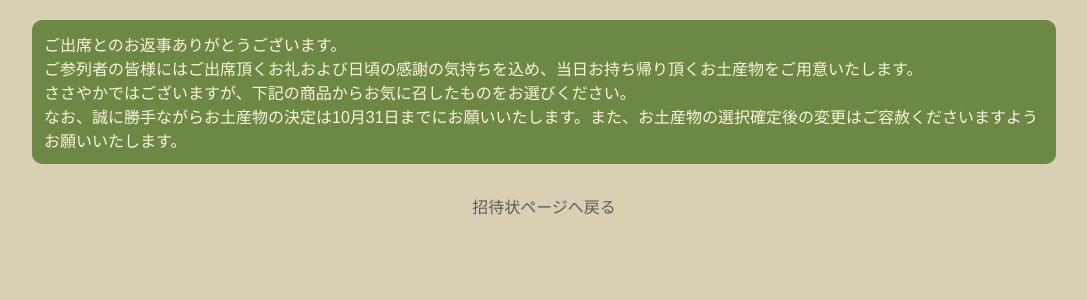
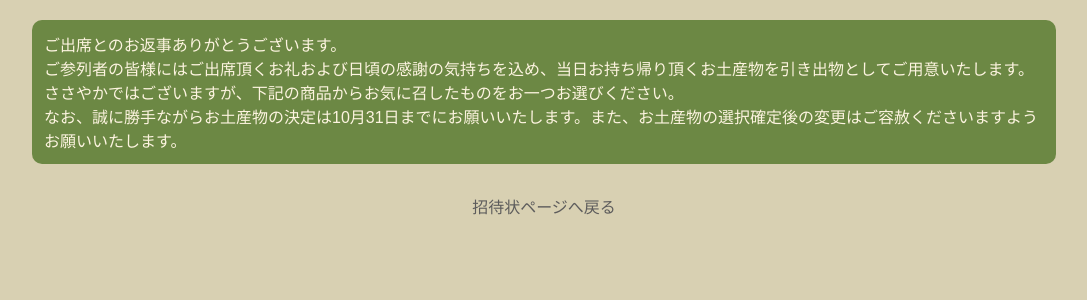
Before and after one commit to atago0129/happy-wedding, a PHP site: page /templates/present.html in a window 1280 px wide. Shown: the top 300 px of the page, without its empty margins (96-1183 px from the left). Run offline with PHP 8.4, Linux system fonts and the light colour scheme; some libraries are stand-ins or nearby versions.

Commit message:
ギフト選択画面修正

```diff
--- a/jsx/rsvp.jsx
+++ b/jsx/rsvp.jsx
@@ -202,7 +202,7 @@ class Rsvp extends React.Component {
                     {this.state.userStatus === 1 ? <button className="rsvpButton" onClick={this.openModal.bind(this)}>出欠を変更する（御欠席で回答済み）</button> : null}
                     {(this.state.userStatus === 2 || this.state.userStatus === 10) ? <button className="rsvpButton" onClick={this.openModal.bind(this)}>出欠を変更する（御出席で回答済み）</button> : null}
                 </div>
-                {this.state.userStatus === 2 ?
+                {this.state.userStatus === 2 && parseInt(this.props.giftType) === 0 ?
                     (this.props.giftName === ''  ?
                         <div className="rsvp"><a href={location.href + '/present'}><button className="rsvpButton">お土産を選択する</button></a></div> :
                         <div className="rsvp"><p>お土産： {this.props.giftName}</p></div>
@@ -224,6 +224,7 @@ ReactDom.render(
     <Rsvp
         token={document.getElementById('token').getAttribute('data-token')}
         status={document.getElementById('userStatus').getAttribute('data-user-status')}
+        giftType={document.getElementById('giftType').getAttribute('data-gift-type')}
         giftName={document.getElementById('giftName').getAttribute('data-gift-name')}
     />,
     document.getElementById('container')
--- a/public/css/wedding.css
+++ b/public/css/wedding.css
@@ -259,4 +259,5 @@ h2.modalDescription {
     height: 150px;
     border-radius: 12px;
     padding: 2%;
+    min-width: 580px;
 }
--- a/templates/invitation.html
+++ b/templates/invitation.html
@@ -18,7 +18,7 @@
         <h1>ご挨拶</h1>
         <ul>
             <li>謹啓　皆様にはご健勝のこととお慶び申し上げます</li>
-            <li>このたび　私たちは平成28年7月17日に入籍いたしました</li>
+            <li>このたび　私たちは平成28年7月7日に入籍いたしました</li>
             <li>つきましては幾久しくご指導とご懇情を賜りますよう</li>
             <li>ささやかながら披露の宴を催したいと存じます</li>
             <li>おいそがしい中と存じますが</li>
@@ -29,7 +29,7 @@
             <li>&nbsp;</li>
             <li>記</li>
             <li>&nbsp;</li>
-            <li>日時　平成28年12月24日（日曜日）</li>
+            <li>日時　平成28年12月4日（日曜日）</li>
             <li>&nbsp;</li>
             <li>挙式　12時00分（神前式）</li>
             <li>場所　東郷神社 <a class="mapLink" href="http://www.lehall-togo.jp/access/" target="_blank">[Access]</a> <a class="mapLink" href="https://goo.gl/maps/D2PV6kxCvV52" target="_blank">[GoogleMap]</a></li>
@@ -50,6 +50,7 @@
 <div id="token" data-token="<?= htmlspecialchars($token) ?>"></div>
 <div id="giftName" data-gift-name="<?= htmlspecialchars($giftName) ?>"></div>
 <div id="userStatus" data-user-status="<?= $status ?>"></div>
+<div id="giftType" data-gift-type="<?= $giftType ?>"></div>
 <script src="/js/rsvp.min.js?201610"></script>
 <div class="listFooter">
     <a href="<?= $id ?>/contact">お問い合わせ(食べ物アレルギーに関してもこちらから)</a>
--- a/templates/present.html
+++ b/templates/present.html
@@ -11,8 +11,8 @@
         <h1><?= $name ?></h1>
         <ul>
             <li>ご出席とのお返事ありがとうございます。</li>
-            <li>ご参列者の皆様にはご出席頂くお礼および日頃の感謝の気持ちを込め、当日お持ち帰り頂くお土産物をご用意いたします。</li>
-            <li>ささやかではございますが、下記の商品からお気に召したものをお選びください。</li>
+            <li>ご参列者の皆様にはご出席頂くお礼および日頃の感謝の気持ちを込め、当日お持ち帰り頂くお土産物を引き出物としてご用意いたします。</li>
+            <li>ささやかではございますが、下記の商品からお気に召したものをお一つお選びください。</li>
             <li>なお、誠に勝手ながらお土産物の決定は10月31日までにお願いいたします。また、お土産物の選択確定後の変更はご容赦くださいますようお願いいたします。</li>
         </ul>
     </div>
```
Also changed, not shown: public/index.php (+7 -0 lines).
